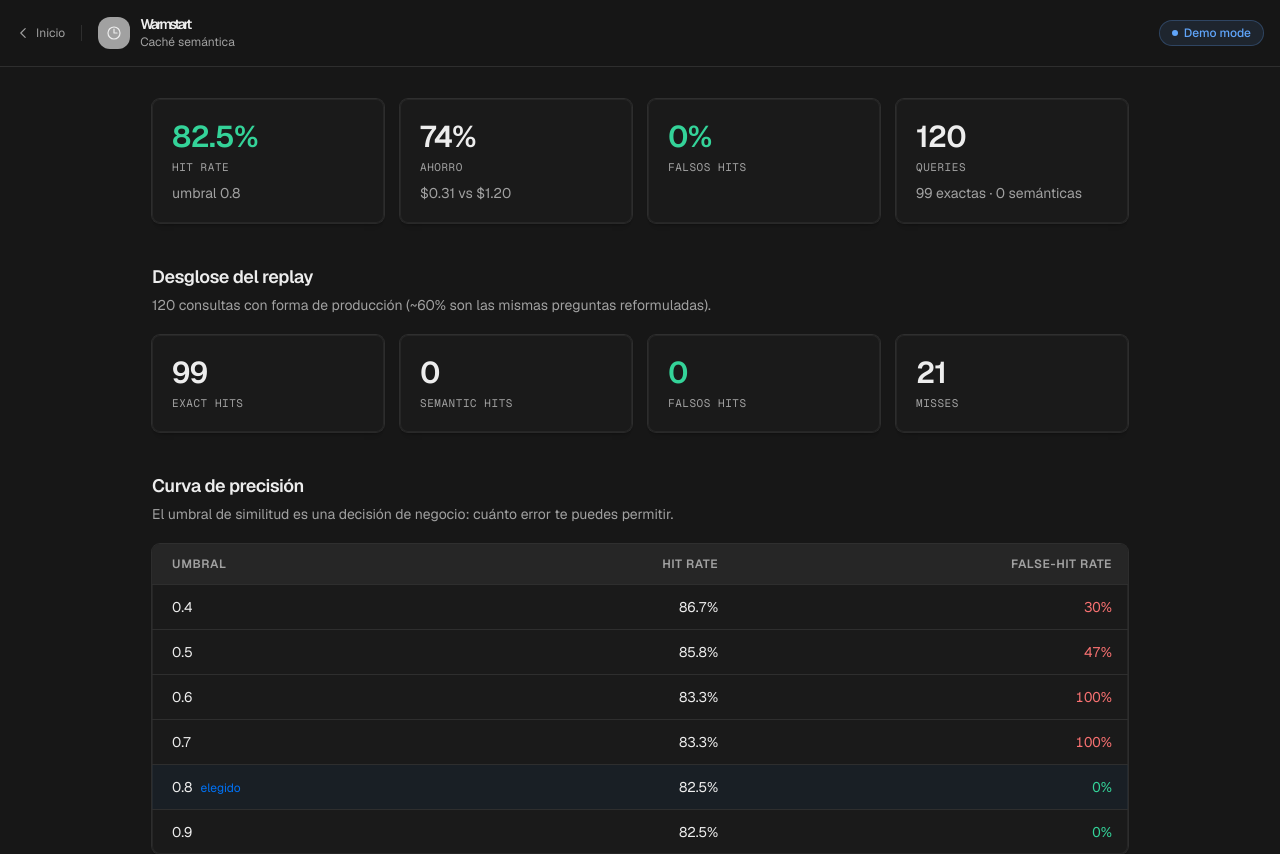
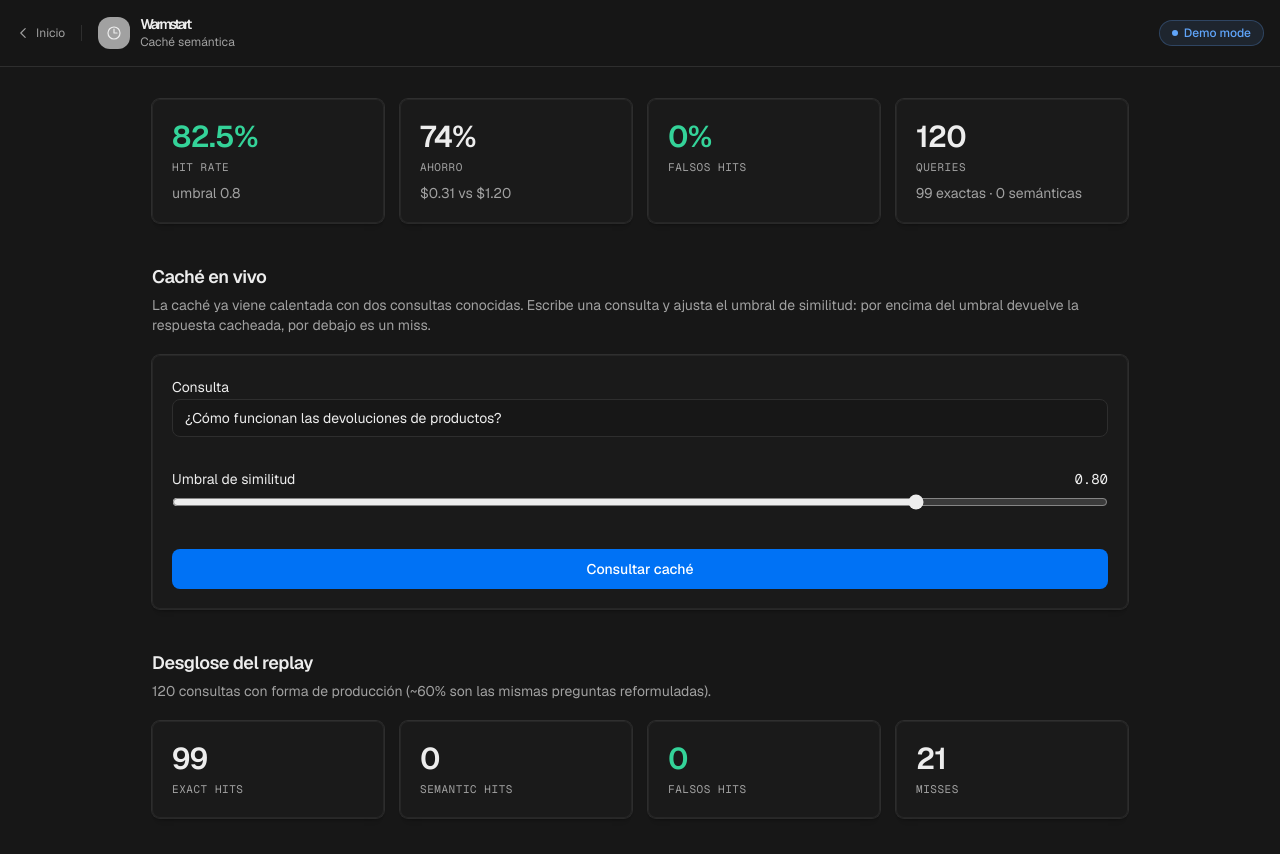
Before and after one commit to mdeasis27/warmstart, a Next.js app: page /app in a window 1280 px wide. Shown: the top 854 px of the page. Built offline with nearby package versions, Linux system fonts and the light colour scheme.

Commit message:
feat: interactive semantic caching playground

```diff
--- a/app/app/page.tsx
+++ b/app/app/page.tsx
@@ -1,18 +1,52 @@
 "use client";
 
+import { useState } from "react";
 import Link from "next/link";
 import { Alert } from "@/design-system/components/alert";
 import { Card } from "@/design-system/components/card";
 import { MetricCard } from "@/design-system/components/metric-card";
 import { Meter } from "@/design-system/components/meter";
 import { StatusBadge } from "@/design-system/components/status-badge";
+import { createCache, type CacheEntry, type CacheHit, type CacheParams } from "@/lib/cache/cache";
 import { getDashboard, getPrecisionCurve, TUNED_THRESHOLD } from "@/lib/cache/demo";
 
 const DASH = getDashboard();
 const CURVE = getPrecisionCurve();
 
+const PARAMS: CacheParams = {
+  model: "frontier-chat",
+  temperature: 0,
+  tier: "free",
+  promptVersion: "v3",
+};
+
+const SEED: CacheEntry[] = [
+  {
+    params: PARAMS,
+    query: "¿Cómo funcionan las devoluciones?",
+    intent: "returns_policy",
+    response: "Las devoluciones son gratuitas dentro de los 30 días de la compra.",
+  },
+  {
+    params: PARAMS,
+    query: "¿Dónde está mi pedido?",
+    intent: "order_status",
+    response: "Tu pedido está en reparto y se entrega hoy antes de las 18:00.",
+  },
+];
+
 export default function AppPage() {
   const tuned = DASH.tuned;
+  const [query, setQuery] = useState("¿Cómo funcionan las devoluciones de productos?");
+  const [threshold, setThreshold] = useState(TUNED_THRESHOLD);
+  const [result, setResult] = useState<CacheHit | null>(null);
+
+  function run() {
+    const cache = createCache(threshold);
+    for (const entry of SEED) cache.put(entry);
+    setResult(cache.get(query, PARAMS, ""));
+  }
+
   return (
     <div className="min-h-screen bg-background">
       <header className="sticky top-0 z-10 border-b border-[var(--border)] bg-background/80 backdrop-blur-md">
@@ -53,6 +87,86 @@ export default function AppPage() {
           <MetricCard label="Falsos hits" value={`${(tuned.falseHitRate * 100).toFixed(0)}%`} tone={tuned.falseHitRate === 0 ? "success" : "danger"} />
           <MetricCard label="Queries" value={tuned.total} hint={`${tuned.exactHits} exactas · ${tuned.semanticHits} semánticas`} />
         </div>
+
+        {/* ── PLAYGROUND ──────────────────────── */}
+        <section>
+          <h2 className="text-lg font-semibold tracking-tight text-foreground mb-1">Caché en vivo</h2>
+          <p className="text-sm text-muted-foreground mb-5">
+            La caché ya viene calentada con dos consultas conocidas. Escribe una consulta y
+            ajusta el umbral de similitud: por encima del umbral devuelve la respuesta cacheada,
+            por debajo es un miss.
+          </p>
+
+          <Card className="p-5 space-y-4">
+            <div className="space-y-1">
+              <span className="text-sm text-foreground">Consulta</span>
+              <input
+                type="text"
+                value={query}
+                onChange={(e) => setQuery(e.target.value)}
+                placeholder="Escribe una consulta…"
+                className="w-full rounded-[var(--radius-md)] border border-[var(--border)] bg-background px-3 py-2 text-sm text-foreground focus:outline-none focus:ring-2 focus:ring-ring/60"
+              />
+            </div>
+            <div className="space-y-1">
+              <div className="flex items-center justify-between">
+                <span className="text-sm text-foreground">Umbral de similitud</span>
+                <span className="font-mono text-sm tabular-nums text-foreground">{threshold.toFixed(2)}</span>
+              </div>
+              <input
+                type="range"
+                min={0.4}
+                max={0.9}
+                step={0.01}
+                value={threshold}
+                onChange={(e) => setThreshold(Number(e.target.value))}
+                className="w-full accent-foreground"
+              />
+            </div>
+            <button
+              onClick={run}
+              className="w-full rounded-[var(--radius-md)] bg-accent px-4 py-2.5 text-sm font-medium text-[#ffffff] hover:bg-accent/90 transition-colors"
+            >
+              Consultar caché
+            </button>
+          </Card>
+
+          {result && (
+            <Card className="mt-4 p-5">
+              {result.kind === "miss" ? (
+                <div className="flex items-center gap-3">
+                  <StatusBadge tone="warning" dot>miss</StatusBadge>
+                  <span className="text-sm text-muted-foreground">
+                    Sin coincidencia semántica por encima de {threshold.toFixed(2)} — esta consulta iría al LLM.
+                  </span>
+                </div>
+              ) : (
+                <div className="space-y-3">
+                  <div className="flex items-center gap-3">
+                    <StatusBadge tone="success" dot>hit</StatusBadge>
+                    <span className="text-sm text-muted-foreground">
+                      {result.kind === "exact" ? "Coincidencia exacta" : "Coincidencia semántica"}
+                    </span>
+                  </div>
+                  <div className="rounded-[var(--radius-md)] border border-[var(--border)] p-4 space-y-2">
+                    <div className="flex items-center justify-between text-sm">
+                      <span className="text-muted-foreground">Intent detectado</span>
+                      <span className="font-mono text-foreground">{result.entry?.intent}</span>
+                    </div>
+                    <div className="flex items-center justify-between text-sm">
+                      <span className="text-muted-foreground">Consulta cacheada</span>
+                      <span className="text-foreground text-right max-w-[60%]">{result.entry?.query}</span>
+                    </div>
+                    <div className="text-sm">
+                      <span className="text-muted-foreground">Respuesta servida: </span>
+                      <span className="text-foreground">{result.entry?.response}</span>
+                    </div>
+                  </div>
+                </div>
+              )}
+            </Card>
+          )}
+        </section>
 
         {/* Breakdown */}
         <section>
```
